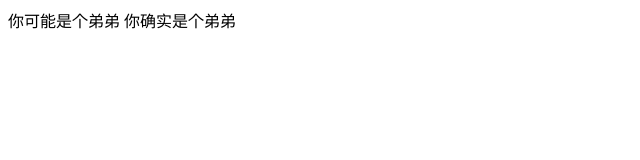
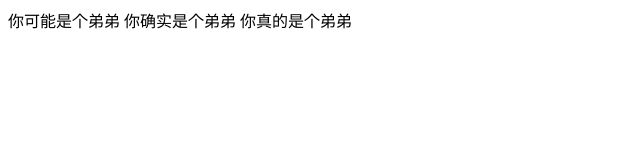
Before and after one commit to wangxuejin111/new-demo, a plain HTML site: page index2.html in a window 1280 px wide. Shown: the whole page, without its empty margins (0-640 px from the left). Drawn offline with Linux system fonts and the light colour scheme.

Commit message:
第四次提交

```diff
--- a/index2.html
+++ b/index2.html
@@ -13,6 +13,7 @@
 <body>
     你可能是个弟弟
     你确实是个弟弟
+    你真的是个弟弟
 
 </body>
 
```
